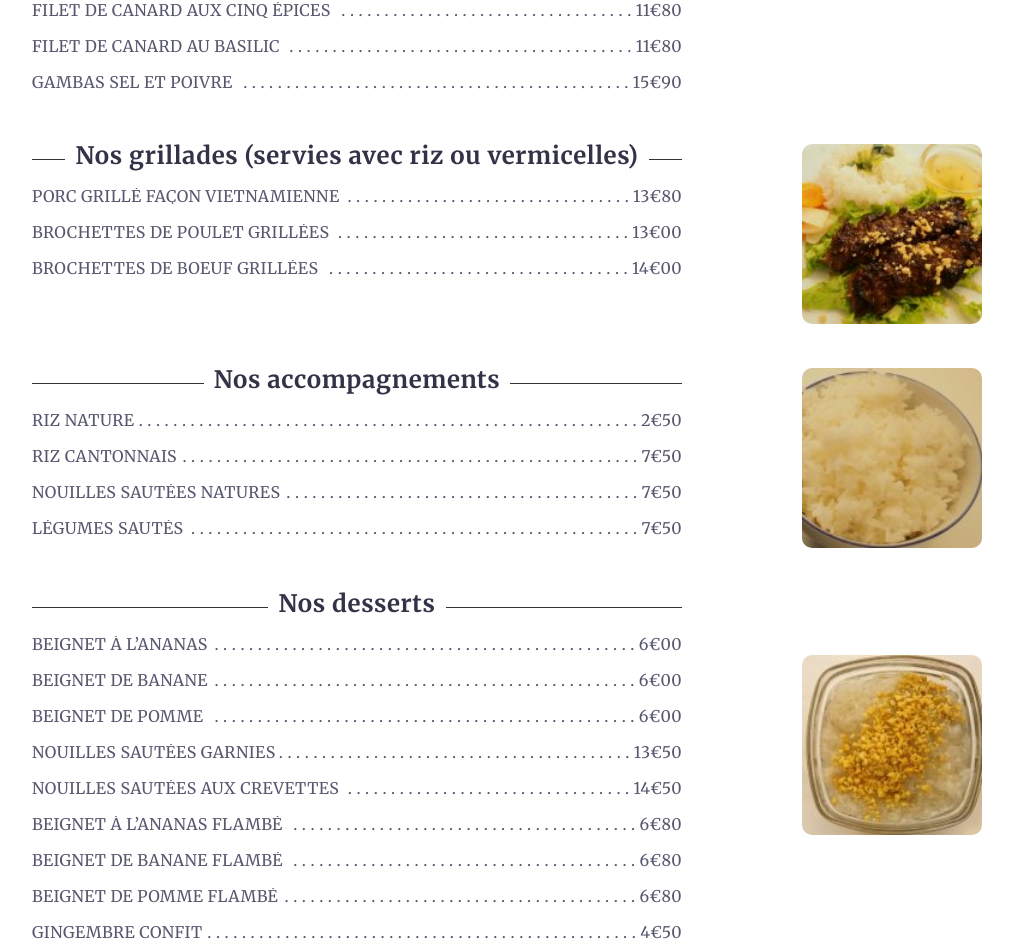
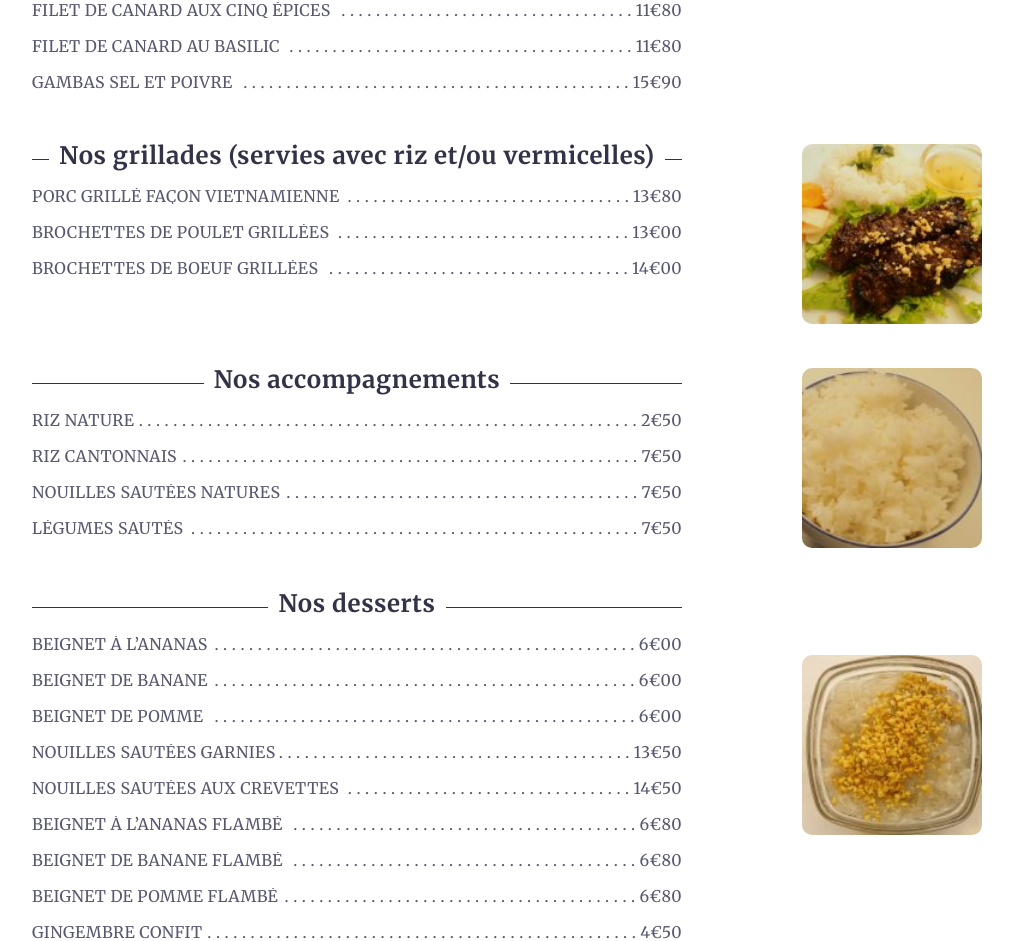
Before and after one commit to Gmayer111/van-long, a Next.js app: page /carte in a window 1280 px wide. Shown: the part 3134-4075 px from the top of the page, without its empty margins (133-1146 px from the left). Built offline with nearby package versions, Linux system fonts and the light colour scheme.

Commit message:
fix: resolve menu typo

```diff
--- a/src/data/menu-data.ts
+++ b/src/data/menu-data.ts
@@ -271,7 +271,7 @@ export const MenuItems: TMenuItems[] = [
     ],
   },
   {
-    title: "Nos grillades (servies avec riz ou vermicelles)",
+    title: "Nos grillades (servies avec riz et/ou vermicelles)",
     picture: [
       {
         path: "barbecue",
```
